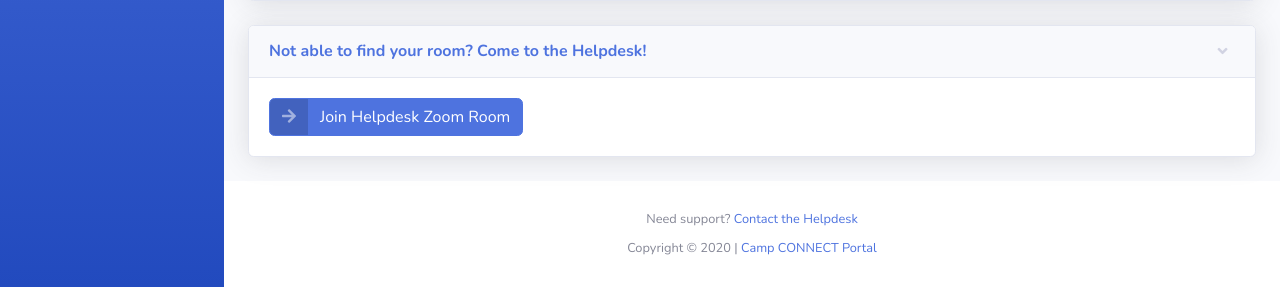
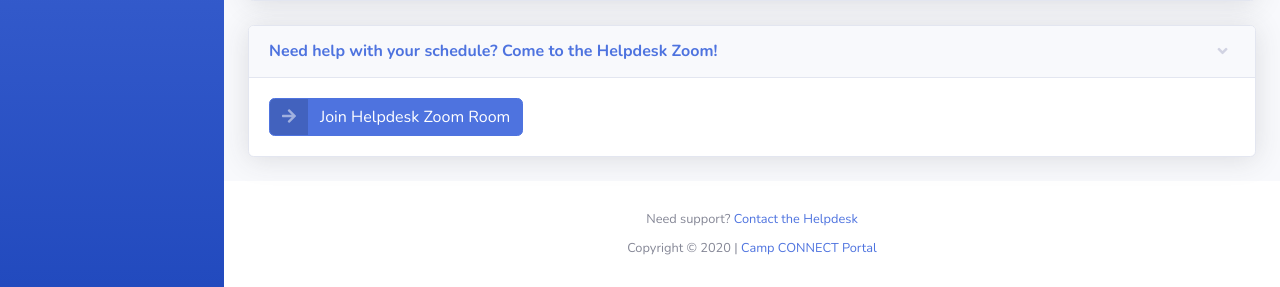
Before and after one commit to shaniljasani/CONNECTPortal, a Flask app: template templates/schedules.html in a window 1280 px wide. Shown: the part 568-855 px from the top of the page. Run offline with Flask 2, Linux system fonts and the light colour scheme; the template is opened without the code that fills it, so the values that code supplies are empty; some libraries are stand-ins or nearby versions.

Commit message:
Change Helpdesk Zoom Verbiage for Schedules

```diff
--- a/templates/schedules.html
+++ b/templates/schedules.html
@@ -65,7 +65,7 @@
 <div class="card shadow mb-4">
   <!-- Card Header - Accordion -->
   <a href="#collapseCardExample" class="d-block card-header py-3" data-toggle="collapse" role="button" aria-expanded="true" aria-controls="collapseCardExample">
-    <h6 class="m-0 font-weight-bold text-primary">Not able to find your room? Come to the Helpdesk!</h6>
+    <h6 class="m-0 font-weight-bold text-primary">Need help with your schedule? Come to the Helpdesk Zoom!</h6>
   </a>
   <!-- Card Content - Collapse -->
   <div class="collapse show" id="collapseCardExample">
```
